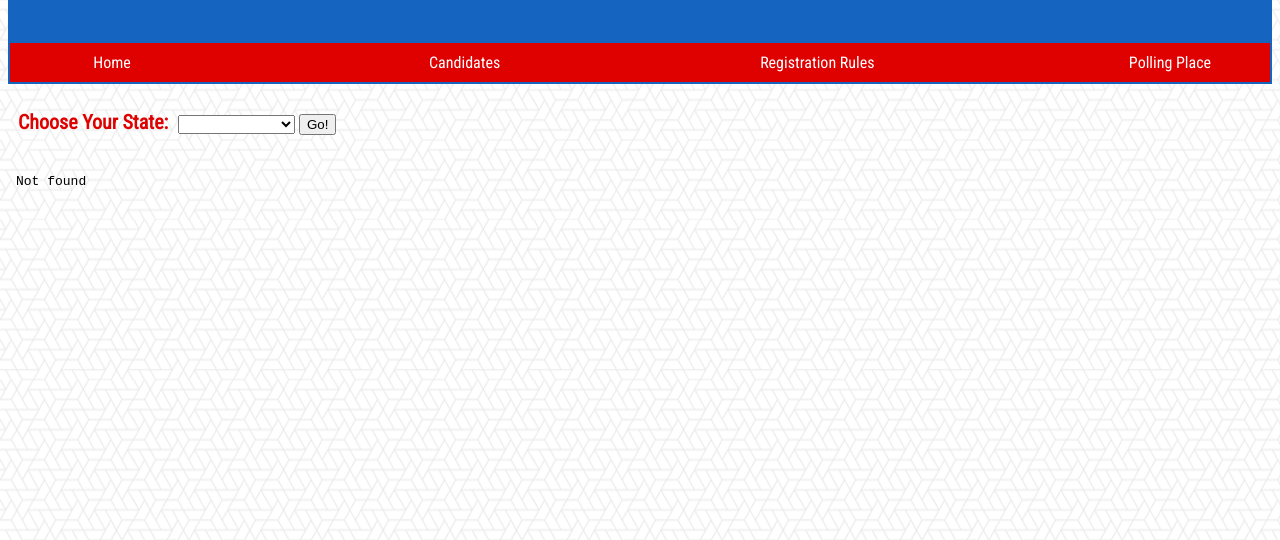
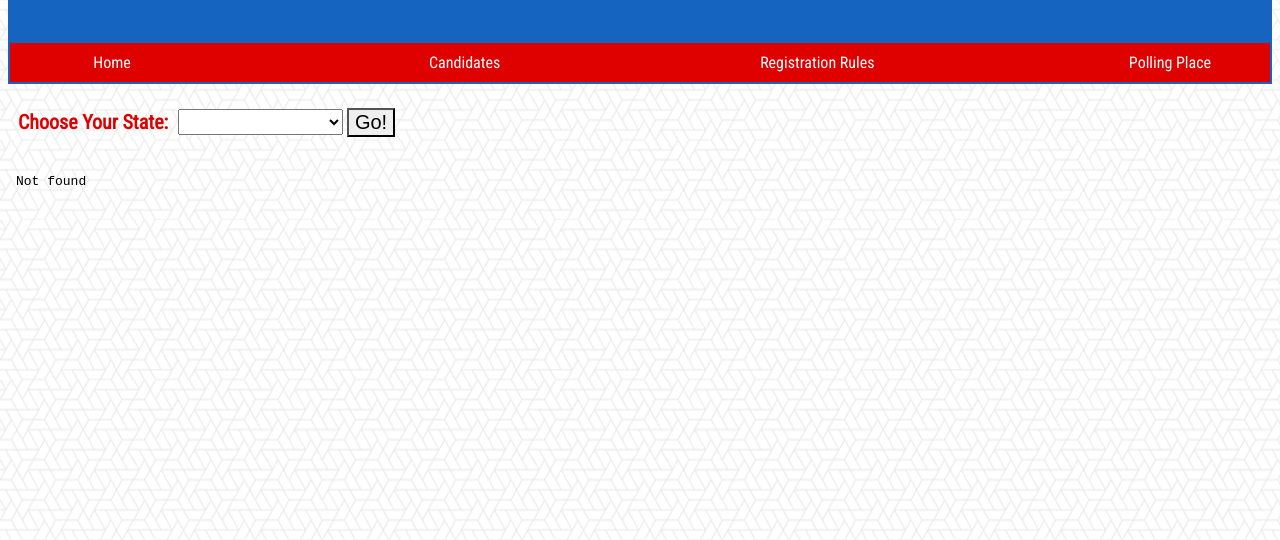
Before and after one commit to minestronesoprano/politips, a plain HTML site: page templates/pollingplace.html in a window 1280 px wide. Shown: the part 180-720 px from the top of the page. Drawn offline with Linux system fonts and the light colour scheme.

Commit message:
dropdown content

```diff
--- a/static/pollingplace.css
+++ b/static/pollingplace.css
@@ -70,3 +70,12 @@ body{
   padding: 10px 16px;
   text-decoration: none;
 }
+
+select{
+  font-size:20px;
+}
+
+input[type=submit]{
+  font-size: 20px;
+  -webkit-appearance: none;
+}
--- a/static/profile.css
+++ b/static/profile.css
@@ -20,3 +20,12 @@ body{
   padding-top: 20px;
   padding-left: 20px;
 }
+
+select{
+  font-size:20px;
+}
+
+input[type=submit]{
+  font-size: 20px;
+  -webkit-appearance: none;
+}
```
